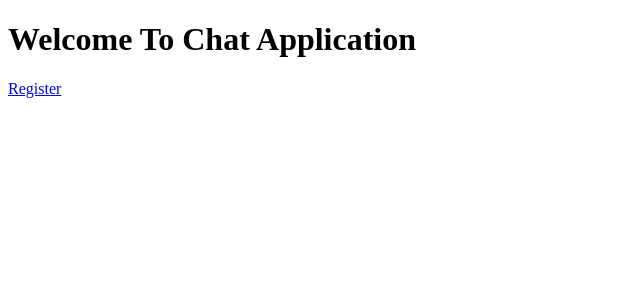
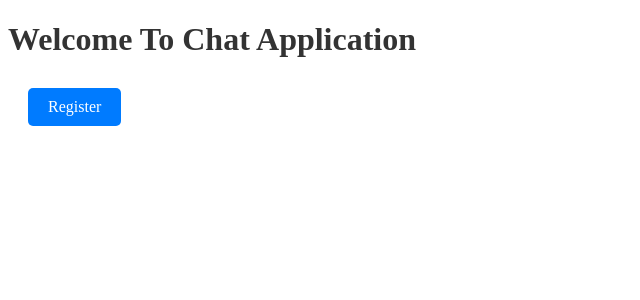
Before and after one commit to masthansaginala/ComputerSystemsSecurityAssignment, a Flask app: page / in a window 1280 px wide. Shown: the top 300 px of the page, without its empty margins (0-640 px from the left). Run offline with Flask 3, Linux system fonts and the light colour scheme; some libraries are stand-ins or nearby versions.

Commit message:
added css for index page

```diff
--- a/templates/index.html
+++ b/templates/index.html
@@ -2,10 +2,45 @@
 <html lang="en">
 <head>
     <meta charset="UTF-8">
-    <title>Home</title>
+    <meta name="viewport" content="width=device-width, initial-scale=1.0">
+    <title>S-Chat</title>
+    <style>
+        h1 {
+            color: #333;
+            margin-bottom: 20px;
+        }
+
+        /* Link Styles */
+        .links {
+            margin-top: 20px;
+            margin-left: 10px;
+
+        }
+
+        .btn {
+            display: inline-block;
+            margin: 10px;
+            padding: 10px 20px;
+            font-size: 16px;
+            color: #fff;
+            background-color: #007bff;
+            border: none;
+            border-radius: 5px;
+            text-decoration: none;
+            transition: background-color 0.3s ease;
+        }
+
+        .btn:hover {
+            background-color: #0056b3;
+        }
+    </style>
 </head>
 <body>
-    <h1>Welcome To Chat Application</h1>
-    <a href="{{ url_for('register') }}">Register</a>
+    <div class='container'>
+        <h1>Welcome To Chat Application</h1>
+        <div class='links'>
+            <a href="{{ url_for('register') }}" class="btn">Register</a>
+        </div>
+    </div>
 </body>
 </html>
```
